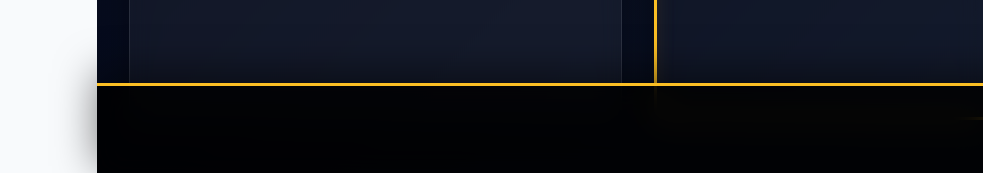
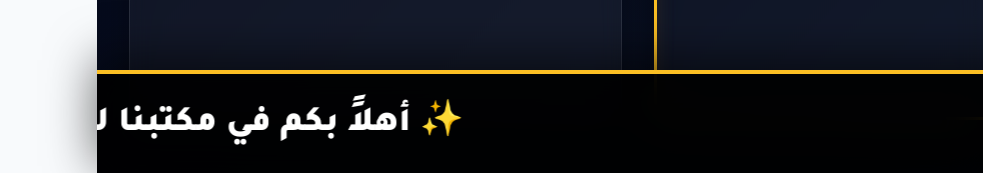
Before and after one commit to iabdulrhman91/tejwal-queue-system, a Next.js app: page /tv in a window 1280 px wide. Shown: the part 624-797 px from the top of the page, without its empty margins (297-1280 px from the left). Built offline with nearby package versions, Linux system fonts and the light colour scheme; no server answers; the database is empty.

Commit message:
fix: make TV ticker scrolling seamless and infinite

```diff
--- a/src/app/tv/page.tsx
+++ b/src/app/tv/page.tsx
@@ -203,31 +203,33 @@ export default function TVPage() {
         </section>
       </div>
 
-      {/* Scrolling Ad Ticker */}
+      {/* Scrolling Ad Ticker (Seamless Infinite Loop) */}
       <div
         style={{
           position: "fixed",
           bottom: 0,
           left: 0,
           right: 0,
-          background: "rgba(0,0,0,0.85)",
-          backdropFilter: "blur(15px)",
-          borderTop: "3px solid var(--accent)",
+          background: "rgba(0,0,0,0.92)",
+          backdropFilter: "blur(20px)",
+          borderTop: "4px solid var(--accent)",
           padding: "1.2rem 0",
           overflow: "hidden",
-          whiteSpace: "nowrap",
           zIndex: 100,
-          boxShadow: "0 -10px 40px rgba(0,0,0,0.5)"
+          boxShadow: "0 -10px 50px rgba(0,0,0,0.6)"
         }}
       >
-        <div style={{
-          display: "inline-block",
-          paddingLeft: "100%",
-          animation: "ticker 40s linear infinite",
-          fontSize: "2rem",
-          fontWeight: 800,
+        <div className="ticker-container" style={{
+          display: "flex",
+          width: "max-content",
+          animation: "ticker-seamless 60s linear infinite",
+          fontSize: "2.2rem",
+          fontWeight: 850,
           color: "white"
         }}>
+          {/* We repeat the content twice to create a seamless loop */}
+          {[1, 2].map((loop) => (
+            <div key={loop} style={{ display: "flex", alignItems: "center" }}>
               {[
                 "✨ أهلاً بكم في مكتبنا لخدمات التأشيرات وبصمة الشنغن .. نسعد بخدمتكم دائماً",
                 "📞 للتواصل والاستفسار عبر الواتساب: 9665XXXXXXXX",
@@ -236,16 +238,21 @@ export default function TVPage() {
                 "✈️ نوفر لكم باقات سياحية متكاملة وحجوزات طيران وفنادق بأسعار منافسة",
                 "💡 نصيحة: يرجى إحضار أصل الهوية وجواز السفر عند مراجعة الموظف لتسريع الإجراءات"
               ].map((msg, i) => (
-            <span key={i} style={{ margin: "0 4rem" }}>
+                <span key={i} style={{ padding: "0 5rem", display: "flex", alignItems: "center", gap: "5rem" }}>
                   {msg}
-              <span style={{ marginLeft: "4rem", color: "var(--accent)" }}>●</span>
+                  <span style={{ color: "var(--accent)", fontSize: "2.5rem" }}>★</span>
                 </span>
               ))}
             </div>
+          ))}
+        </div>
         <style jsx>{`
-          @keyframes ticker {
-            0% { transform: translate3d(0, 0, 0); }
-            100% { transform: translate3d(-100%, 0, 0); }
+          .ticker-container {
+            will-change: transform;
+          }
+          @keyframes ticker-seamless {
+            0% { transform: translateX(0); }
+            100% { transform: translateX(-50%); }
           }
         `}</style>
       </div>
```
Lines whose indentation alone changed are shown as unchanged.
